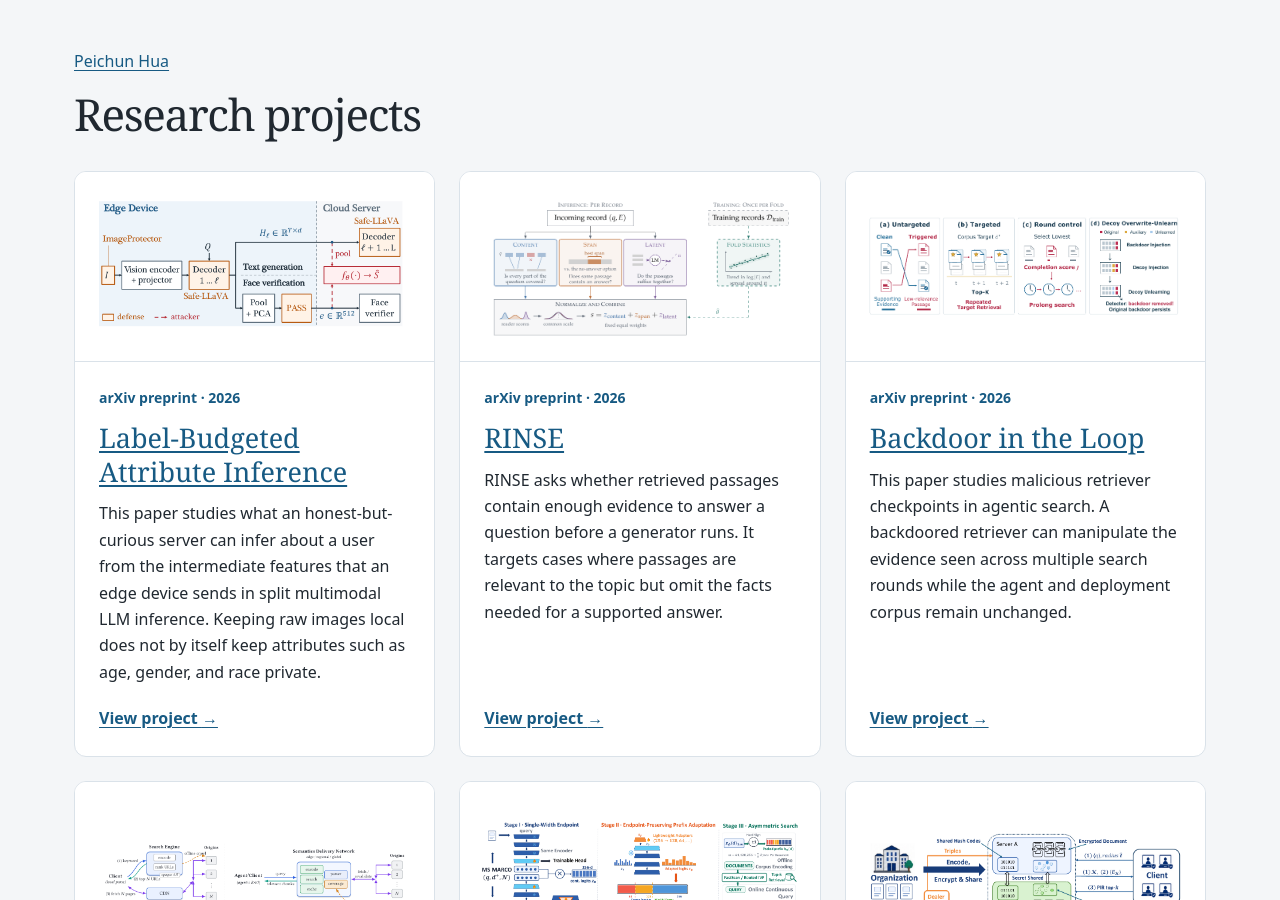
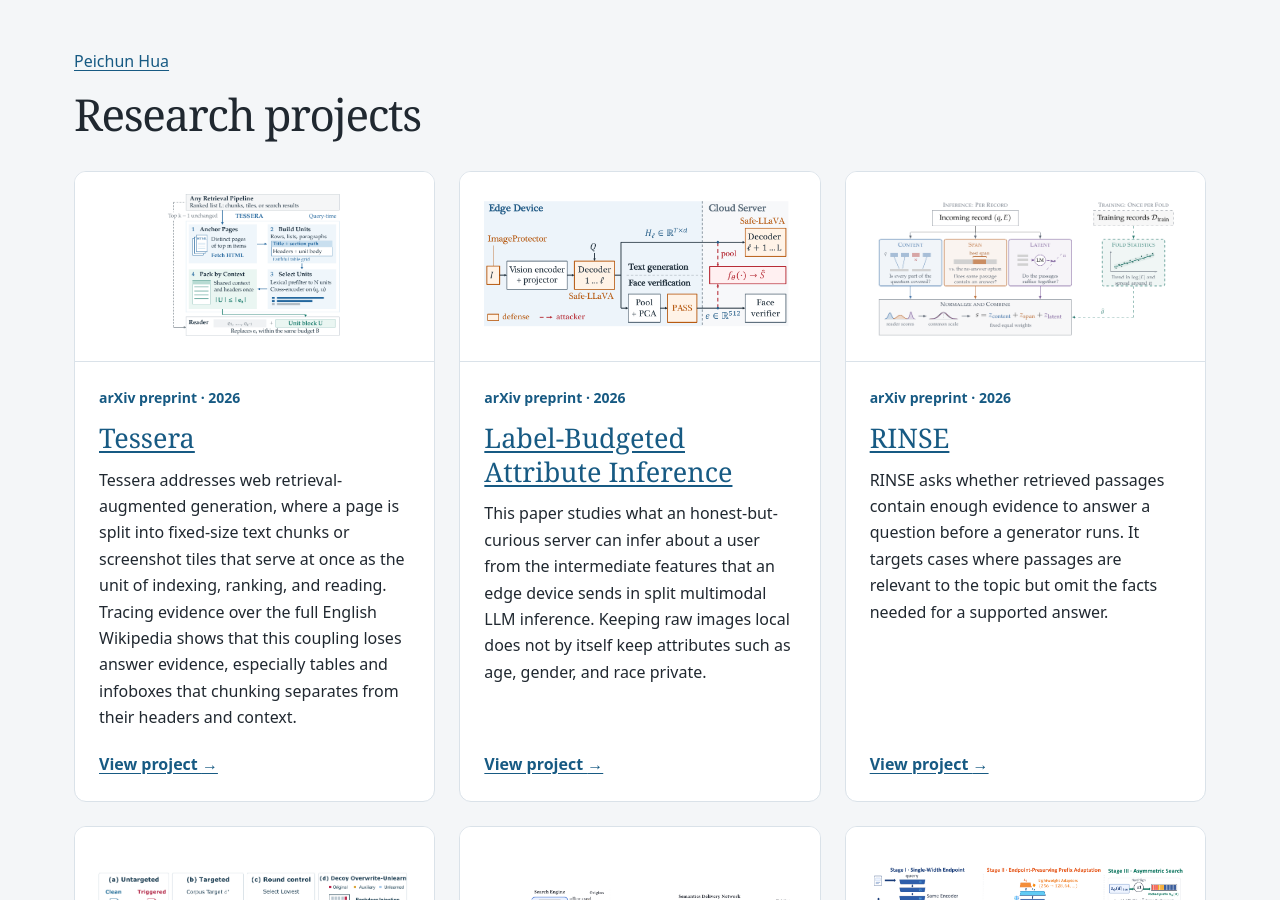
Before and after one commit to sarendis56/sarendis56.github.io, a Jekyll site: the page built from projects/index.html, in a window 1280 px wide and 900 px high. Built offline with Jekyll 4.4.1, drawn with Linux system fonts in a browser that asks for light colours.

Commit message:
Update Tessera

```diff
--- a/_data/projects.json
+++ b/_data/projects.json
@@ -1,4 +1,40 @@
 {
+  "tessera": {
+    "name": "Tessera",
+    "status": "arXiv preprint · 2026",
+    "summary": "Tessera addresses web retrieval-augmented generation, where a page is split into fixed-size text chunks or screenshot tiles that serve at once as the unit of indexing, ranking, and reading. Tracing evidence over the full English Wikipedia shows that this coupling loses answer evidence, especially tables and infoboxes that chunking separates from their headers and context.",
+    "method": "Tessera is a training-free, query-time delivery layer that decouples what a pipeline retrieves from what its reader reads. It rebuilds the HTML of the retrieved pages into fine-grained evidence units, each completed with its page title, section path, and table headers. It then selects the relevant units and packs them into the reader context at an unchanged token budget, so the index, retriever, and reader stay as they are.",
+    "results": "Across three question answering benchmarks, Tessera improves answer accuracy by 5 to 6 points on text and screenshot pipelines, consistently across readers, retrievers, and reader budgets. It outperforms strong HTML-aware and structure-aware RAG baselines under matched budgets, and the gains carry over to multi-step agentic search, with up to 5.2 points inside a search agent.",
+    "topics": [
+      "retrieval-augmented generation",
+      "web retrieval",
+      "structured evidence",
+      "agentic search"
+    ],
+    "authors": [
+      "Peichun Hua",
+      "He Sun",
+      "Zirui Zhuang",
+      "Qi Qi",
+      "Yiming Qiu",
+      "Shinan Liu",
+      "Yunming Xiao"
+    ],
+    "year": "2026",
+    "published_date": "2026/10/27",
+    "arxiv_id": "2610.37080",
+    "figures": [
+      {
+        "src": "/assets/img/projects/tessera/method-overview.png",
+        "width": 1040,
+        "height": 850,
+        "alt": "Tessera takes the ranked list of any retrieval pipeline, anchors the top pages, builds units from their HTML, selects units with a cross-encoder, and packs them by shared context into one unit block that replaces the last evidence slot of the reader.",
+        "caption": "Tessera rebuilds retrieved pages into structure-completed units and packs them into the last evidence slot at the same budget.",
+        "source_url": "/assets/docs/arxiv-2610.37080.pdf#page=4",
+        "source_label": "Figure 3 in the paper"
+      }
+    ]
+  },
   "label-budgeted-attribute-inference": {
     "name": "Label-Budgeted Attribute Inference",
     "status": "arXiv preprint · 2026",
--- a/_data/publications.yml
+++ b/_data/publications.yml
@@ -1,4 +1,28 @@
 main:
+  - title: "Tessera: Structure-Completed Evidence Units for Web Retrieval-Augmented Generation"
+    id: tessera
+    source_pdf: https://arxiv.org/pdf/2610.37080
+    authors: <strong>Peichun Hua</strong>, He Sun, Zirui Zhuang, Qi Qi, Yiming Qiu, Shinan Liu, and Yunming Xiao
+    conference_short: arXiv
+    conference: arXiv preprint, 2026.
+    preprint: true
+    link: https://arxiv.org/abs/2610.37080
+    pdf: assets/docs/arxiv-2610.37080.pdf
+    code: https://github.com/sarendis56/Tessera
+    bibtex: |
+      @article{hua2026tessera,
+        title={Tessera: Structure-Completed Evidence Units for Web Retrieval-Augmented Generation},
+        author={Peichun Hua and He Sun and Zirui Zhuang and Qi Qi and Yiming Qiu and Shinan Liu and Yunming Xiao},
+        journal={CoRR},
+        volume={abs/2610.37080},
+        year={2026},
+        url={https://arxiv.org/abs/2610.37080},
+        doi={10.48550/arXiv.2610.37080},
+        eprinttype={arXiv},
+        eprint={2610.37080},
+        primaryClass={cs.IR}
+      }
+
   - title: "Label-Budgeted Attribute Inference from Protected Features in Edge-Cloud Split Multimodal LLMs"
     id: label-budgeted-attribute-inference
     source_pdf: https://arxiv.org/pdf/2610.32079
--- /dev/null
+++ b/_projects/tessera.md
@@ -0,0 +1,5 @@
+---
+layout: project
+project_id: tessera
+permalink: /papers/tessera/
+---
```
Also changed, not shown: _data/paper_mirrors.json (+7 -0 lines), assets/img/projects/tessera/method-overview.png (added), 1 other file.
